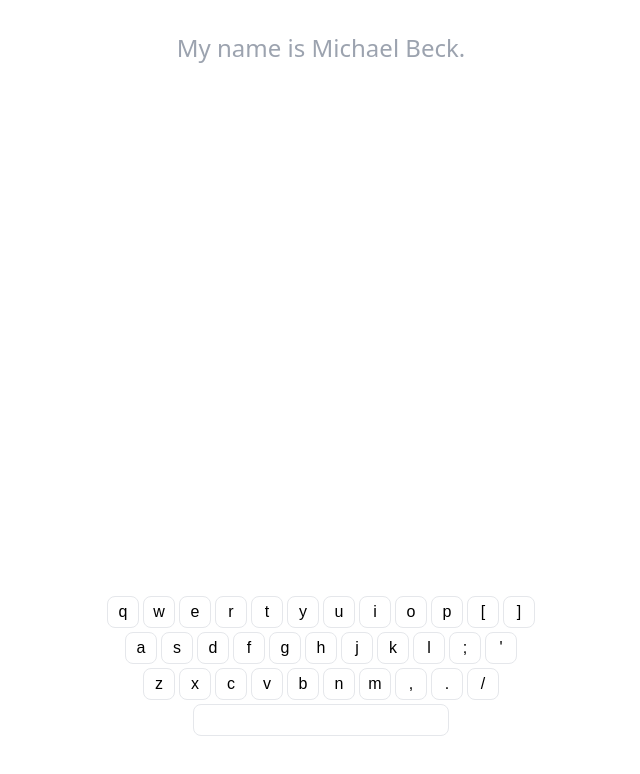
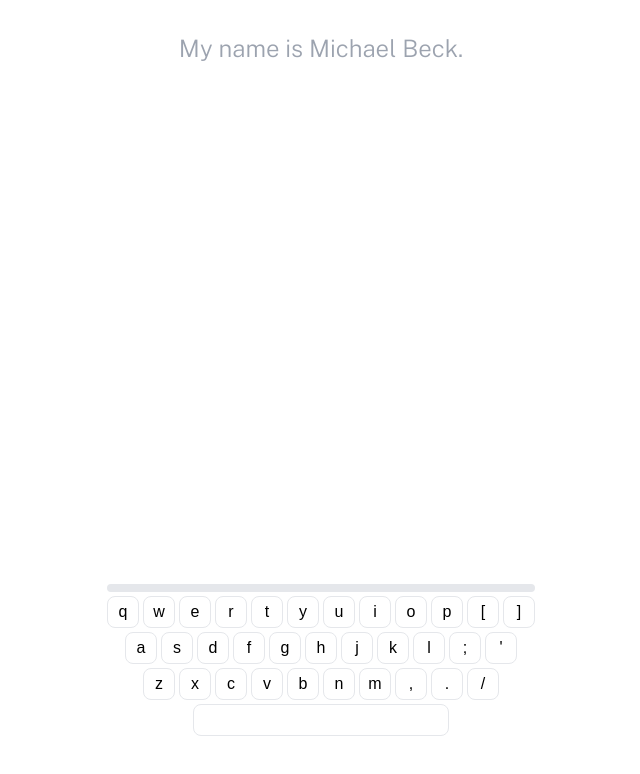
Before and after one commit to MMMJB/Portfolio, a Next.js app: page / in a window 1280 px wide. Shown: the top 774 px of the page, without its empty margins (319-959 px from the left). Built offline with nearby package versions, Linux system fonts and the light colour scheme; a web font is replaced by a local one.

Commit message:
polished textfield & start on progress bar

```diff
--- a/src/app/components/keyboard.tsx
+++ b/src/app/components/keyboard.tsx
@@ -1,6 +1,8 @@
 "use client";
 
 import { useState, useEffect } from "react";
+
+import Progress from "./progress";
 
 import Emitter from "../utils/emitter";
 
@@ -43,7 +45,7 @@ export function Key({
     <button
       className={`${pressed ? "bg-black text-white" : "bg-white text-black"} ${
         letter === " " ? "w-64" : "w-8"
-      } text-base h-8 font-mono rounded-lg border transition-colors duration-100 cursor-default focus:outline-none`}
+      } text-base h-8 font-mono rounded-lg border transition-all duration-100 cursor-default focus:outline-none`}
       tabIndex={-1}
     >
       {letter}
@@ -128,11 +130,13 @@ export default function Keyboard() {
   }, [checkKeyboardState]);
 
   return (
+    <div className="w-full flex justify-center sticky bottom-16">
       <div
         className={`${
           playing ? "opacity-50" : ""
-      } flex sticky bottom-16 flex-col gap-1 items-center transition-opacity`}
+        } flex flex-col gap-1 items-center transition-opacity w-max`}
       >
+        <Progress correct={50} incorrect={1} total={100} />
         {(shifting ? shifted : unshifted).map((row, i) => (
           <div className="flex gap-1" key={i}>
             {row.map((key) => (
@@ -147,5 +151,6 @@ export default function Keyboard() {
           </div>
         ))}
       </div>
+    </div>
   );
 }
--- /dev/null
+++ b/src/app/components/progress.tsx
@@ -0,0 +1,13 @@
+export default function Progress({
+  correct,
+  incorrect,
+  total,
+}: {
+  correct: number;
+  incorrect: number;
+  total: number;
+}) {
+  const progress = (correct / total) * 100;
+
+  return <div className="w-full rounded-full h-2 bg-gray-200"></div>;
+}
--- a/src/app/components/textField.tsx
+++ b/src/app/components/textField.tsx
@@ -1,6 +1,12 @@
 import { useState, useEffect } from "react";
 
 import Emitter from "../utils/emitter";
+
+function Cursor() {
+  return (
+    <span className="inline-block border-r-2 border-black h-[1em] top-1/2 -translate-y-1/2 animate-blink absolute"></span>
+  );
+}
 
 export default function TextField({
   prompt,
@@ -23,7 +29,7 @@ export default function TextField({
         setTyped((p) => p.slice(0, -1));
         break;
       default:
-        setTyped((p) => p + key);
+        if (typed.length < letters.length) setTyped((p) => p + key);
         break;
     }
   }
@@ -34,20 +40,18 @@ export default function TextField({
     return () => {
       Emitter.off("keyPress", onKeyPress);
     };
-  }, []);
+  }, [onKeyPress]);
 
   return (
-    <p className={`relative ${className || ""}`}>
+    <p className={`relative font-light ${className || ""}`}>
       {letters.map((letter, i) => {
         const typedLetter = typed[i];
 
         return (
           <>
-            {i === typed.length && (
-              <span className="inline-block border-r-2 border-black h-[1em] top-1/2 -translate-y-1/2 animate-blink absolute"></span>
-            )}
+            {i === typed.length && <Cursor />}
             <span
-              key={i}
+              key={letter}
               className={
                 typedLetter === undefined
                   ? "text-gray-400"
@@ -58,6 +62,8 @@ export default function TextField({
             >
               {letter}
             </span>
+            {i === letters.length - 1 &&
+              typed.length - 1 === letters.length - 1 && <Cursor />}
           </>
         );
       })}
--- a/src/app/layout.tsx
+++ b/src/app/layout.tsx
@@ -1,9 +1,13 @@
 import "./globals.css";
 import type { Metadata } from "next";
-import { Azeret_Mono } from "next/font/google";
+import { Azeret_Mono, Public_Sans } from "next/font/google";
 
 import Keyboard from "./components/keyboard";
 
+const PublicSans = Public_Sans({
+  subsets: ["latin"],
+  weight: ["300", "400", "500", "600", "700"],
+});
 const AzeretMono = Azeret_Mono({
   subsets: ["latin"],
   weight: ["300", "400", "500", "600", "700"],
@@ -27,7 +31,7 @@ export default function RootLayout({
           }
         `}</style>
       </head>
-      <body className="min-h-screen flex flex-col">
+      <body className={`${PublicSans.className} min-h-screen flex flex-col`}>
         <main className="flex-grow">{children}</main>
         <Keyboard />
       </body>
```
Lines whose indentation alone changed are shown as unchanged.
